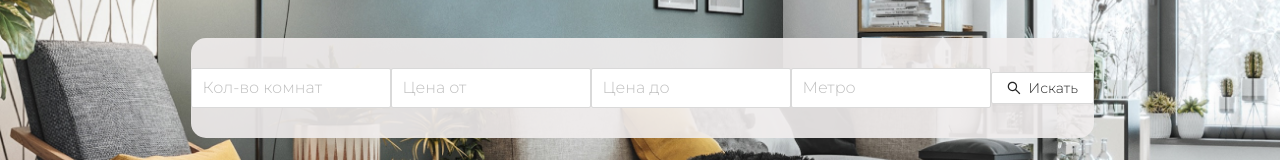
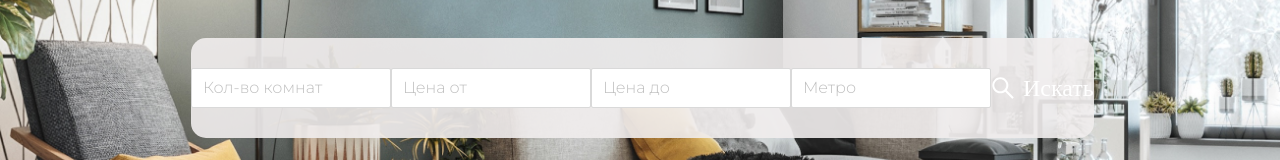
Before and after one commit to kaidarka/cursach, a React (Create React App) app: page / in a window 1280 px wide. Shown: the part 312-472 px from the top of the page. Built offline with nearby package versions, Linux system fonts and the light colour scheme; no server answers; the database is empty.

Commit message:
ant-btn not fixed

```diff
--- a/package.json
+++ b/package.json
@@ -13,7 +13,7 @@
     "react-dom": "^17.0.2",
     "react-firebase-hooks": "^4.0.1",
     "react-router-dom": "^5.3.0",
-    "react-scripts": "4.0.3",
+    "react-scripts": "^4.0.3",
     "web-vitals": "^1.0.1"
   },
   "scripts": {
--- a/src/App.css
+++ b/src/App.css
@@ -64,27 +64,29 @@ body{
 .topbar-button div:hover{
     border-bottom: solid 2px #40a9ff;
 }
-#topbar-login{
-    display: flex;
-    align-items: center;
-    height: 37px;
-    text-align: center;
-    background: none;
-    border: none;
-    box-shadow: none;
-    line-height: 30px;
-    padding: 0px;
+.ant-btn{
+
+    color: white!important;
+    display: flex!important;
+    align-items: center!important;
+    height: 37px!important;
+    text-align: center!important;
+    background: none!important;
+    border: none!important;
+    box-shadow: none!important;
+    line-height: 30px!important;
+    padding: 0px!important;
 }
-#topbar-login span{
-    display: flex;
-    height: 100%;
-    font-family: 'Kranky', cursive;
-    font-size: 24px;
-    text-align: center;
-    line-height: 37px;
+.ant-btn span{
+    display: flex!important;
+    height: 100%!important;
+    font-family: 'Kranky', cursive!important;
+    font-size: 24px!important;
+    text-align: center!important;
+    line-height: 37px!important;
 }
-#topbar-login span:hover{
-    border-bottom: solid 2px #40a9ff;
+.ant-btn:hover{
+    border-bottom: solid 2px #40a9ff!important;
 }
 /*Меню поиска*/
 .search-block{
--- a/src/components/Header.js
+++ b/src/components/Header.js
@@ -17,6 +17,7 @@ const Header = () => {
 
     return (
         //TODO стилизовать меню и кнопки, добавить шрифты
+        //TODO бордер у картинок, стиль у кнопок, можно ещё растянуть картинки, чтобы они по высоте
         <header className="header">
             <div className="topbar">
                 <NavLink to={MAIN_ROUTE}>
```
Also changed, not shown: 2 other files (tests, documents, lock files or other folders).
